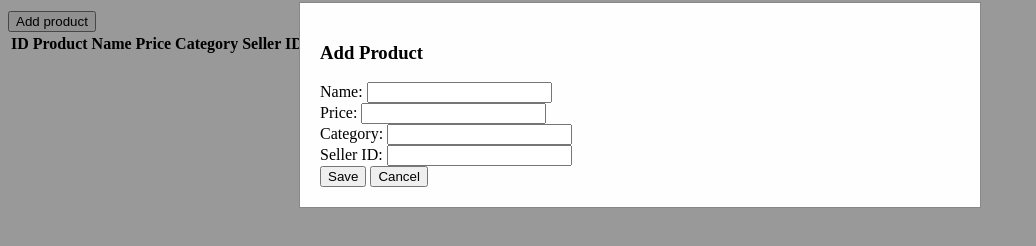
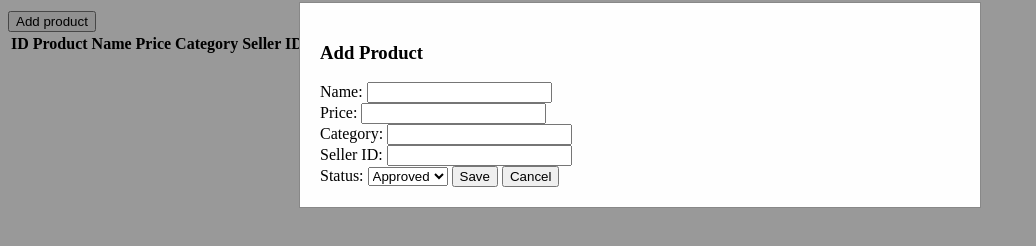
Before and after one commit to mashraf114/E-commerce-Platform, a plain HTML site: page views/admin/product-management.html in a window 1280 px wide. Both pictures are taken after a click on the button "Add product". Shown: the part 190-436 px from the top of the page, without its empty margins (0-1036 px from the left). Drawn offline with Linux system fonts and the light colour scheme; no server answers.

Commit message:
Product status

```diff
--- a/js/product-management.js
+++ b/js/product-management.js
@@ -165,6 +165,7 @@ document.addEventListener("DOMContentLoaded", () => {
         <td>${product.price}</td>
         <td>${product.category}</td>
         <td>${product.sellerId}</td>
+        <td>${product.status}</td>
         <td>
           <button class="edit-product" data-product-id="${product.id}">Edit</button>
           <button class="delete-product" data-product-id="${product.id}">Delete</button>
@@ -230,6 +231,7 @@ document.addEventListener("DOMContentLoaded", () => {
     );
     const productCategory = document.getElementById("product-category").value;
     const productSeller = document.getElementById("product-seller").value;
+    const productStatus = document.getElementById("product-status").value; // Get selected status
 
     const product = {
       id: editingProductId || String(Date.now()),
@@ -237,6 +239,7 @@ document.addEventListener("DOMContentLoaded", () => {
       price: productPrice,
       category: productCategory,
       sellerId: productSeller,
+      status: productStatus, // Include status in the product object
     };
 
     const method = editingProductId ? "PUT" : "POST";
--- a/views/admin/product-management.html
+++ b/views/admin/product-management.html
@@ -53,11 +53,11 @@
               <th>Price</th>
               <th>Category</th>
               <th>Seller ID</th>
+              <th>Status</th>
               <th>Actions</th>
             </tr>
           </thead>
           <tbody>
-            <!-- Populated dynamically -->
           </tbody>
         </table>
 
@@ -76,7 +76,12 @@
 
               <label for="product-seller">Seller ID:</label>
               <input type="text" id="product-seller" required /><br />
-
+                <!-- Add Status Dropdown -->
+  <label for="product-status">Status:</label>
+  <select id="product-status" name="status">
+    <option value="approved">Approved</option>
+    <option value="rejected">Rejected</option>
+  </select>
               <button type="submit">Save</button>
               <button type="button" id="close-form">Cancel</button>
             </form>
```
